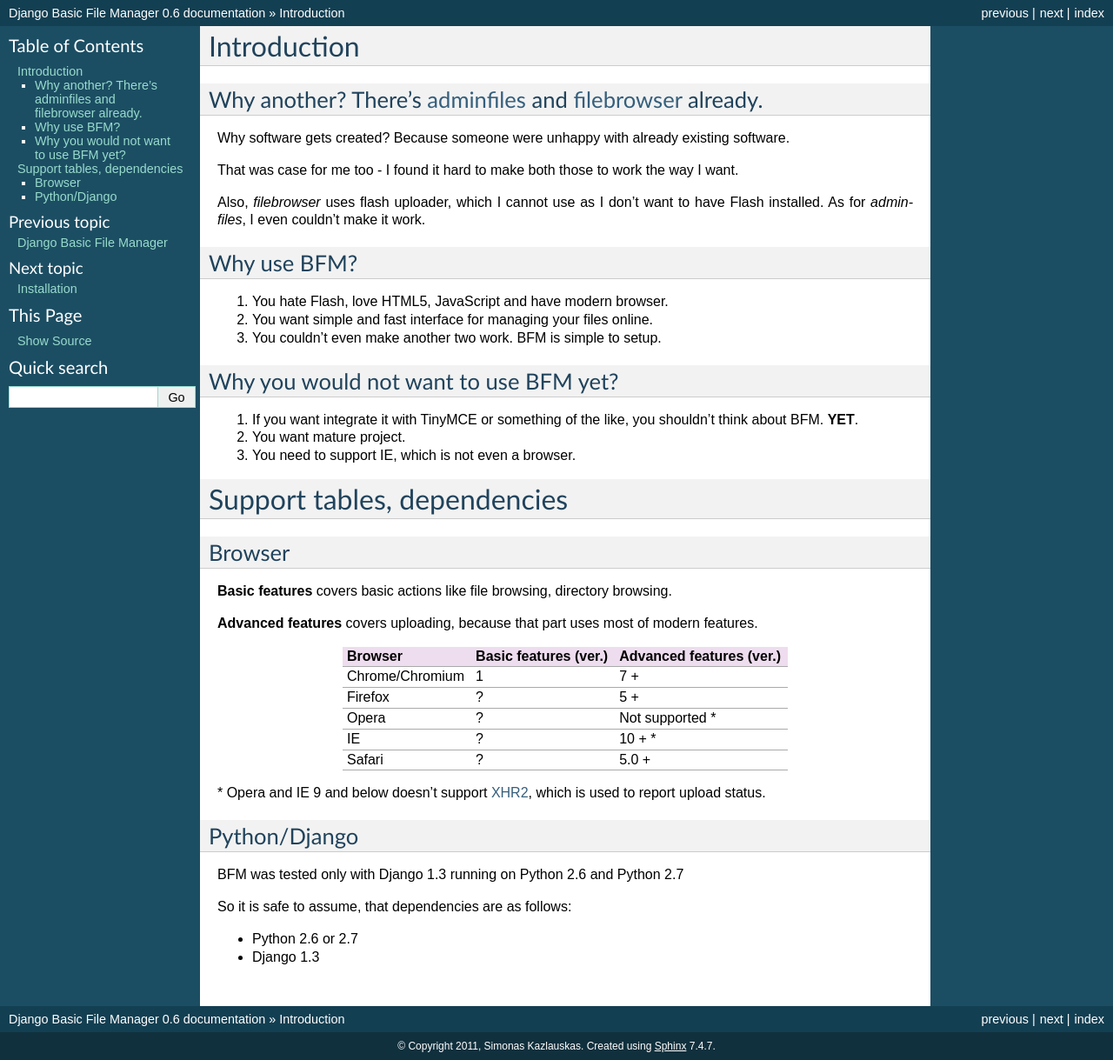
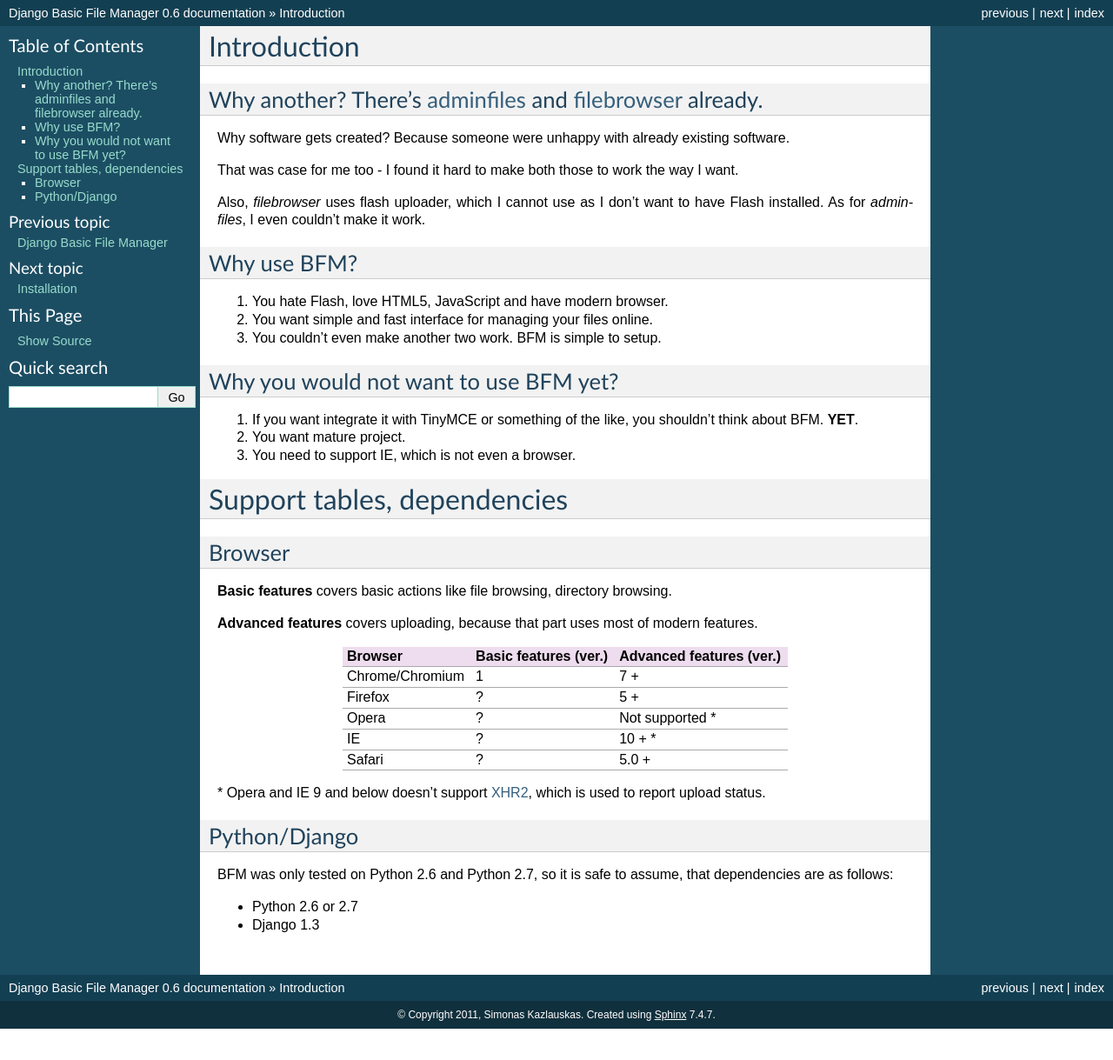
Before and after one commit to nagisa/django-bfm, a Sphinx documentation site: the page built from docs/user/intro.rst, in a window 1280 px wide. Shown: the whole page at 87% size. Built offline with Sphinx 7.4.7, drawn with Linux system fonts in a browser that asks for light colours; after the commit the page ends 1183 px from its top, so only the background shows below that.

```diff
--- a/README.rst
+++ b/README.rst
@@ -21,7 +21,7 @@
 ------------
 
 - Modern browser - BFM relies on a bunch of HTML5 features.
-- Django 1.3 (Not tested with 1.2 and below)
+- Django 1.3
 - Python 2.6 or 2.7 (Not tested with 2.5 and below)
 
 Documentation
--- a/docs/user/intro.rst
+++ b/docs/user/intro.rst
@@ -53,9 +53,7 @@
 Python/Django
 -------------
 
-BFM was tested only with Django 1.3 running on Python 2.6 and Python 2.7
-
-So it is safe to assume, that dependencies are as follows:
+BFM was only tested on Python 2.6 and Python 2.7, so it is safe to assume, that dependencies are as follows:
 
 - Python 2.6 or 2.7
 - Django 1.3
```
